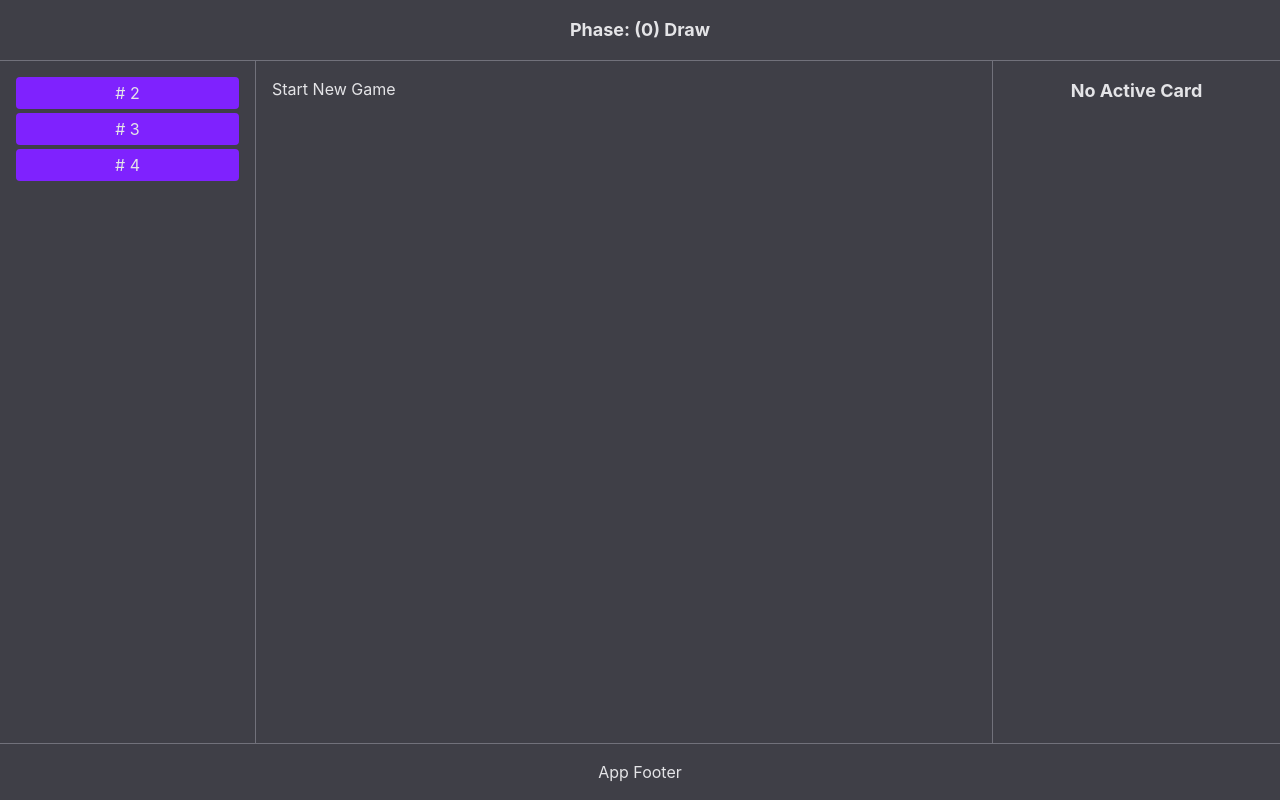
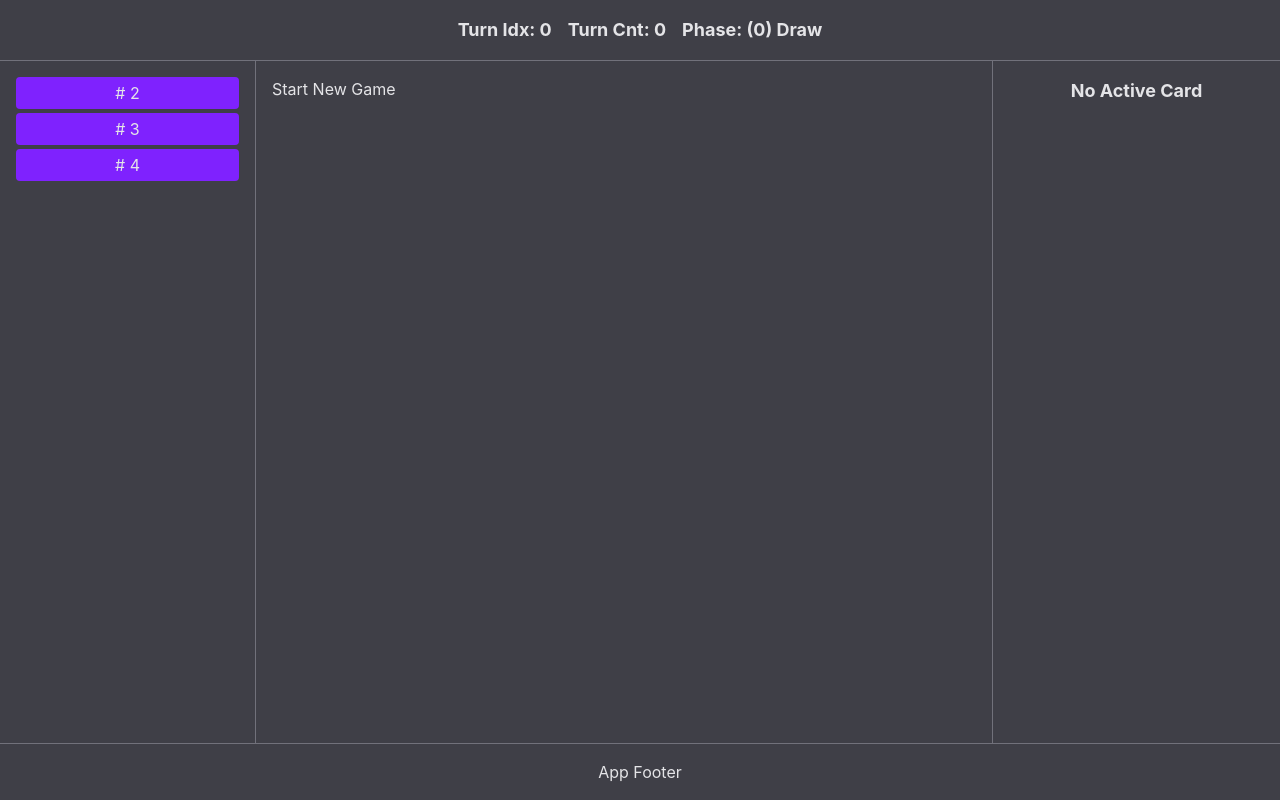
Before and after one commit to trudoholic/ccg2026, a React (Vite) app: page / in a window 1280 px wide. Built offline with nearby package versions, Linux system fonts and the light colour scheme.

Commit message:
phaseNames

```diff
--- a/src/components/HeaderView.tsx
+++ b/src/components/HeaderView.tsx
@@ -1,18 +1,16 @@
-import {useFlowStore} from "../store/useFlowStore"
-
-const phaseNames = ['Draw', 'Play', 'Drop']
+import {useFlowStore, phaseNames} from "../store/useFlowStore"
 
 function HeaderView() {
-  // const turnIdx = useFlowStore(s => s.turnIdx)
-  // const turnCnt = useFlowStore(s => s.turnCnt)
+  const turnIdx = useFlowStore(s => s.turnIdx)
+  const turnCnt = useFlowStore(s => s.turnCnt)
   const phaseIdx = useFlowStore(s => s.phaseIdx)
 
   return (
     <div className="flex gap-4 mx-auto justify-center">
-      {/*<p className={`font-bold text-lg select-none`}>{`Turn Idx: ${turnIdx}`}</p>*/}
-      {/*<p className={`font-bold text-lg select-none`}>{`Turn Cnt: ${turnCnt}`}</p>*/}
+      <p className={`font-bold text-lg select-none`}>{`Turn Idx: ${turnIdx}`}</p>
+      <p className={`font-bold text-lg select-none`}>{`Turn Cnt: ${turnCnt}`}</p>
       <p className={`font-bold text-lg select-none`}>
-        {`Phase: (${phaseIdx}) ${phaseNames[phaseIdx] ?? "Next Turn"}`}
+        {phaseNames[phaseIdx]? `Phase: (${phaseIdx}) ${phaseNames[phaseIdx]}`: "Next Turn"}
       </p>
     </div>
   )
--- a/src/components/MainControls.tsx
+++ b/src/components/MainControls.tsx
@@ -1,4 +1,4 @@
-import {useFlowStore} from "../store/useFlowStore"
+import {useFlowStore, phaseNames} from "../store/useFlowStore"
 import {usePlayersStore} from "../store/usePlayersStore"
 import {useDeckStore} from "../store/useDeckStore"
 import {Button} from "./Button"
@@ -6,6 +6,7 @@ import {Button} from "./Button"
 function MainControls() {
   const nPlayers = useFlowStore(s => s.nPlayers)
   const turnIdx = useFlowStore(s => s.turnIdx)
+  const phaseIdx = useFlowStore(s => s.phaseIdx)
   const turnCnt = useFlowStore(s => s.turnCnt)
 
   const setPlayers = useFlowStore(s => s.setPlayers)
@@ -84,11 +85,13 @@ function MainControls() {
         <>
           <Button onClick={endGame}>New Game</Button>
           <div className="h-1" />
-          {turnCnt === nPlayers? (
+          {
+            turnCnt === nPlayers? (
               <Button onClick={nextHandIdx} variant={"green"}>Next Hand</Button>
+            ): phaseIdx === phaseNames.length? (
+              <Button onClick={nextTurn} variant={"green"}>Next Turn</Button>
             ): (
               <>
-              <Button onClick={nextTurn} variant={"green"}>Next Turn</Button>
                 <Button onClick={nextPhaseIdx} variant={"green"}>Next Phase</Button>
                 <div className="h-1" />
                 <Button onClick={drawCard} variant={"red"} disabled={!drawPile.length}>Draw</Button>
@@ -97,7 +100,8 @@ function MainControls() {
                   Reshuffle
                 </Button>
               </>
-          )}
+            )
+          }
         </>
       ): (
         <>
--- a/src/store/useFlowStore.ts
+++ b/src/store/useFlowStore.ts
@@ -1,4 +1,7 @@
 import { create } from 'zustand'
+
+export const phaseNames = ['Draw', 'Play', 'Drop']
+
 
 function getNextIdx(idx:number, num:number, reverse:boolean):number {
   if (reverse) {
```
Lines whose indentation alone changed are shown as unchanged.
